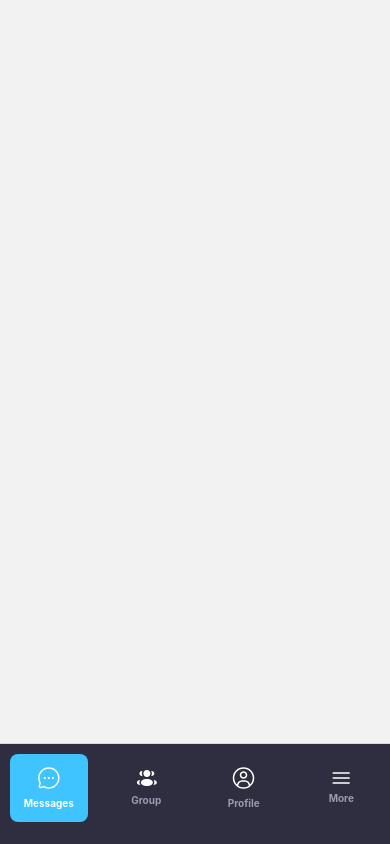
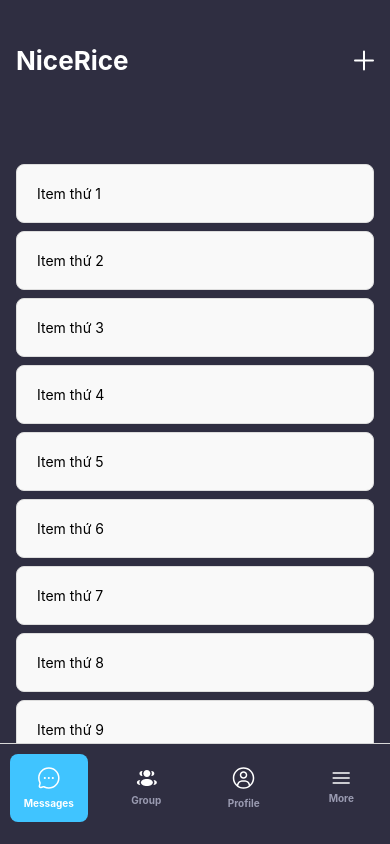
Before and after one commit to giahyng1502/NiceRice, a React Native app: screen /Messages in a window 390 px wide. Built offline with nearby package versions, Linux system fonts and the light colour scheme.

Commit message:
feat(header): implement animated header and add button with rotation - Add header animation that changes height and opacity on scroll - Integrate CreateGroupModal appearing near button on press

```diff
--- /dev/null
+++ b/src/assets/svgs/ic_add.jsx
@@ -0,0 +1,21 @@
+import Svg, { Path } from "react-native-svg";
+
+const IconAdd = (props) => (
+    <Svg
+        width={20}
+        height={21}
+        viewBox="0 0 20 21"
+        fill="none"
+        xmlns="http://www.w3.org/2000/svg"
+        {...props}
+    >
+        <Path
+            d="M10 1.5V10.5M10 10.5V19.5M10 10.5H19M10 10.5L1 10.5"
+            stroke="white"
+            strokeWidth={2}
+            strokeLinecap="round"
+            strokeLinejoin="round"
+        />
+    </Svg>
+);
+export default IconAdd;
--- /dev/null
+++ b/src/assets/svgs/icon_person.jsx
@@ -0,0 +1,25 @@
+import Svg, { Path } from "react-native-svg";
+const IconPerson = (props) => (
+    <Svg
+        width={18}
+        height={22}
+        viewBox="0 0 18 22"
+        fill="none"
+        xmlns="http://www.w3.org/2000/svg"
+        {...props}
+    >
+        <Path
+            fillRule="evenodd"
+            clipRule="evenodd"
+            d="M9.00013 0.25C6.37678 0.25 4.25013 2.37665 4.25013 5C4.25013 7.62335 6.37678 9.75 9.00013 9.75C11.6235 9.75 13.7501 7.62335 13.7501 5C13.7501 2.37665 11.6235 0.25 9.00013 0.25ZM5.75013 5C5.75013 3.20507 7.20521 1.75 9.00013 1.75C10.7951 1.75 12.2501 3.20507 12.2501 5C12.2501 6.79493 10.7951 8.25 9.00013 8.25C7.20521 8.25 5.75013 6.79493 5.75013 5Z"
+            fill="#9A9BB1"
+        />
+        <Path
+            fillRule="evenodd"
+            clipRule="evenodd"
+            d="M9.00013 11.25C6.68658 11.25 4.55506 11.7759 2.97558 12.6643C1.41962 13.5396 0.250134 14.8661 0.250134 16.5L0.250068 16.602C0.248938 17.7638 0.24752 19.222 1.52655 20.2635C2.15602 20.7761 3.03661 21.1406 4.22634 21.3815C5.4194 21.6229 6.97436 21.75 9.00013 21.75C11.0259 21.75 12.5809 21.6229 13.7739 21.3815C14.9637 21.1406 15.8443 20.7761 16.4737 20.2635C17.7527 19.222 17.7513 17.7638 17.7502 16.602L17.7501 16.5C17.7501 14.8661 16.5807 13.5396 15.0247 12.6643C13.4452 11.7759 11.3137 11.25 9.00013 11.25ZM1.75013 16.5C1.75013 15.6487 2.37151 14.7251 3.71098 13.9717C5.02693 13.2315 6.89541 12.75 9.00013 12.75C11.1049 12.75 12.9733 13.2315 14.2893 13.9717C15.6288 14.7251 16.2501 15.6487 16.2501 16.5C16.2501 17.8078 16.2098 18.544 15.5265 19.1004C15.156 19.4022 14.5366 19.6967 13.4763 19.9113C12.4194 20.1252 10.9744 20.25 9.00013 20.25C7.02591 20.25 5.58087 20.1252 4.52393 19.9113C3.46366 19.6967 2.84425 19.4022 2.47372 19.1004C1.79045 18.544 1.75013 17.8078 1.75013 16.5Z"
+            fill="#9A9BB1"
+        />
+    </Svg>
+);
+export default IconPerson;
--- a/src/components/input/DialogPickerInput.tsx
+++ b/src/components/input/DialogPickerInput.tsx
@@ -5,14 +5,13 @@ import Margin from '../margin/magin';
 import { useTheme } from '../../hooks/useTheme';
 import IconCalendar from '../../assets/svgs/ic_calendar';
 import Modal from 'react-native-modal';
-import {width} from "../../styles/globalStyles";
 
 type Props = {
     date: Date;
     setDate: (date: Date) => void;
 };
 
-export const DatePickerExample: React.FC<Props> = ({ date, setDate }) => {
+const DatePickerExample: React.FC<Props> = ({ date, setDate }) => {
     const [open, setOpen] = useState(false);
     const theme = useTheme();
 
@@ -59,7 +58,7 @@ export const DatePickerExample: React.FC<Props> = ({ date, setDate }) => {
         </View>
     );
 };
-
+export default DatePickerExample;
 const styles = StyleSheet.create({
     container: {
         width : '100%'
--- a/src/components/input/selectInput.tsx
+++ b/src/components/input/selectInput.tsx
@@ -28,6 +28,7 @@ const SelectInputModal: React.FC<Props> = ({ item, setItem }) => {
 
     const handleSelect = (value: string) => {
         setItem(value);
+        console.log(value)
         setModalVisible(false);
     };
 
--- /dev/null
+++ b/src/modals/modal_create_group.tsx
@@ -0,0 +1,74 @@
+import React from 'react';
+import {View, Text, TouchableOpacity} from 'react-native';
+import Modal from 'react-native-modal';
+import {globalStyles, width} from '../styles/globalStyles';
+import {useTheme} from '../hooks/useTheme';
+import IconPerson from "../assets/svgs/icon_person";
+import IconGroup from "../assets/svgs/ic_groups";
+
+type Props = {
+  visible: boolean;
+  onClose: () => void;
+  position: {x: number; y: number};
+};
+
+const CreateGroupModal: React.FC<Props> = ({visible, onClose, position}) => {
+  const theme = useTheme();
+  return (
+    <Modal
+      isVisible={visible}
+      onBackdropPress={onClose}
+      backdropOpacity={0}
+      animationIn="fadeInRight"
+      animationOut="fadeOutRight"
+      style={{margin: 0, position: 'absolute'}}>
+      <View
+        style={{
+          position: 'absolute',
+          top: position.y + 5,
+          left: position.x - 140, // tuỳ chỉnh vị trí
+          width: 160,
+          padding: 15,
+          backgroundColor: theme.backgroundModal,
+          borderRadius: 10,
+          shadowColor: '#000',
+          shadowOpacity: 0.2,
+          shadowRadius: 5,
+            justifyContent : 'flex-start',
+            alignItems : 'flex-start',
+            gap : 10
+        }}>
+        <TouchableOpacity style={{
+            flexDirection : 'row',
+            alignItems : 'center',
+            gap : 10
+        }}>
+            <IconPerson/>
+          <Text
+            style={[
+              globalStyles.mediumText,
+              {color: theme.text2},
+            ]}>
+            Add Friend
+          </Text>
+        </TouchableOpacity>
+          <TouchableOpacity style={{
+              flexDirection : 'row',
+              alignItems : 'center',
+              gap : 10
+          }}>
+              <IconGroup/>
+          <Text
+            style={[
+              globalStyles.mediumText,
+              {color: theme.text2},
+            ]}>
+            Create Group
+          </Text>
+        </TouchableOpacity>
+      </View>
+    </Modal>
+  );
+};
+
+export default CreateGroupModal;
--- a/src/modals/modal_edit_profile.tsx
+++ b/src/modals/modal_edit_profile.tsx
@@ -8,7 +8,7 @@ import ButtonCustom from '../components/buttons/Button';
 import {globalStyles} from '../styles/globalStyles';
 import Margin from '../components/margin/magin';
 import SelectInput from '../components/input/selectInput';
-import {DatePickerExample} from "../components/input/DialogPickerInput";
+import DatePickerExample from "../components/input/DialogPickerInput";
 
 interface Props {
   isVisible: boolean;
--- a/src/navigation/BottomNavigation.tsx
+++ b/src/navigation/BottomNavigation.tsx
@@ -1,6 +1,6 @@
 import React from 'react';
 import {View, StyleSheet, Text} from 'react-native';
-import { createBottomTabNavigator } from '@react-navigation/bottom-tabs';
+import {BottomTabNavigatorProps, createBottomTabNavigator} from '@react-navigation/bottom-tabs';
 import MessageScreen from '../screens/messages/MessageScreen';
 import GroupScreen from '../screens/groups/GroupScreen';
 import ProfileScreen from '../screens/profile/ProfileScreen';
@@ -13,6 +13,7 @@ import IconProfile from '../assets/svgs/ic_profile';
 import IconMore from '../assets/svgs/icon_more';
 import {height, width} from "../styles/globalStyles";
 import {useTheme} from "../hooks/useTheme";
+import CustomHeader from "./CustomHeader";
 
 const Tab = createBottomTabNavigator();
 
--- /dev/null
+++ b/src/navigation/CustomHeader.tsx
@@ -0,0 +1,83 @@
+import {Text, StyleSheet, TouchableOpacity, View} from 'react-native';
+import Animated, {
+  interpolate,
+  useAnimatedStyle,
+  SharedValue,
+} from 'react-native-reanimated';
+import IconAdd from '../assets/svgs/ic_add';
+import CreateGroupModal from '../modals/modal_create_group';
+import React, {useRef, useState} from "react";
+
+type Props = {
+  scrollY: SharedValue<number>;
+  theme: any;
+};
+
+const CustomHeader: React.FC<Props> = ({scrollY, theme}) => {
+  const iconRef = useRef<View>(null);
+  const [position, setPosition] = useState({x: 0, y: 0});
+  const [visible, setVisible] = useState(false);
+  const animatedHeaderStyle = useAnimatedStyle(() => {
+    const scrollYValue = scrollY.value as number;
+    return {
+      height: interpolate(scrollYValue, [0, 100], [80, 0], 'clamp'),
+      opacity: interpolate(scrollYValue, [0, 100], [1, 0], 'clamp'),
+    };
+  });
+
+  const animatedIconStyle = useAnimatedStyle(() => {
+    const scrollYValue = scrollY.value as number;
+    const rotation = interpolate(scrollYValue, [0, 100], [0, 180], 'clamp');
+    return {
+      transform: [{rotate: `${rotation}deg`}],
+    };
+  });
+
+  const handleAddPress = () => {
+    if (iconRef.current) {
+      iconRef.current.measure((fx, fy, width, height, px, py) => {
+        setPosition({x: px, y: py});
+      });
+    }
+    setVisible(true);
+  };
+
+  return (
+    <Animated.View
+      style={[
+        styles.header,
+        animatedHeaderStyle,
+        {backgroundColor: theme.background},
+      ]}>
+      <Text style={styles.title}>NiceRice</Text>
+      <Animated.View ref={iconRef} style={[animatedIconStyle]}>
+        <TouchableOpacity onPress={handleAddPress} activeOpacity={0.7}>
+          <IconAdd />
+        </TouchableOpacity>
+      </Animated.View>
+
+      <CreateGroupModal
+        visible={visible}
+        onClose={() => setVisible(false)}
+        position={position}
+      />
+    </Animated.View>
+  );
+};
+
+export default CustomHeader;
+
+const styles = StyleSheet.create({
+  header: {
+    justifyContent: 'space-between',
+    alignItems: 'center',
+    flexDirection: 'row',
+    paddingTop: 40,
+    paddingHorizontal: 16,
+  },
+  title: {
+    color: 'white',
+    fontSize: 26,
+    fontWeight: 'bold',
+  },
+});
--- a/src/screens/messages/MessageScreen.tsx
+++ b/src/screens/messages/MessageScreen.tsx
@@ -1,22 +1,69 @@
-import React from 'react';
-import { View, Text, StyleSheet } from 'react-native';
+import React, { useState } from 'react';
+import { View, Text, StyleSheet, FlatList } from 'react-native';
+import Animated, {
+    useSharedValue,
+    useAnimatedScrollHandler,
+} from 'react-native-reanimated';
+import CustomHeader from '../../navigation/CustomHeader';
+import { useTheme } from '../../hooks/useTheme';
+import CreateGroupModal from '../../modals/modal_create_group';
 
-const MessageScreen = () => (
-  <View style={styles.container}>
-    <Text style={styles.text}></Text>
-  </View>
-);
+const DATA = Array.from({ length: 100 }, (_, i) => ({
+    id: i.toString(),
+    title: `Item thứ ${i + 1}`,
+}));
+
+const MessageScreen = () => {
+    const scrollY = useSharedValue(0);
+    const [visible, setVisible] = useState(false);
+
+    const scrollHandler = useAnimatedScrollHandler(event => {
+        scrollY.value = event.contentOffset.y;
+    });
+
+    const theme = useTheme();
+
+    // khi bấm add => toggle modal
+    const onAdd = () => {
+        setVisible(!visible);
+    };
+
+    const renderItem = ({ item }: { item: { id: string; title: string } }) => (
+        <View style={styles.item}>
+            <Text>{item.title}</Text>
+        </View>
+    );
+
+    return (
+        <View style={{ flex: 1, backgroundColor: theme.background }}>
+            <CustomHeader
+                scrollY={scrollY}
+                theme={theme}
+                visible={visible}
+            />
+            <Animated.FlatList
+                data={DATA}
+                keyExtractor={item => item.id}
+                renderItem={renderItem}
+                onScroll={scrollHandler}
+                scrollEventThrottle={16}
+                contentContainerStyle={{ paddingTop: 80 }}
+            />
+
+        </View>
+    );
+};
+
+export default MessageScreen;
 
 const styles = StyleSheet.create({
-  container: {
-    flex: 1,
-    justifyContent: 'center',
-    alignItems: 'center',
-  },
-  text: {
-    fontSize: 20,
-    color: 'black',
-  },
+    item: {
+        backgroundColor: '#f9f9f9',
+        padding: 20,
+        marginVertical: 4,
+        marginHorizontal: 16,
+        borderRadius: 8,
+        borderWidth: 1,
+        borderColor: '#ddd',
+    },
 });
-
-export default MessageScreen;
--- a/src/styles/globalStyles.ts
+++ b/src/styles/globalStyles.ts
@@ -7,13 +7,13 @@ export const globalStyles = StyleSheet.create({
         flex: 1,
     },
     contentSize: {
-        fontSize: width*0.045,
+        fontSize: 16,
     },
     mediumText: {
-        fontSize: width*0.05,
+        fontSize: 18,
     },
     title : {
-        fontSize: width*0.06,
+        fontSize: 20,
         fontWeight : '800'
     },
     buttonHeight : {
```
Also changed, not shown: src/modals/bottom_sheet_modal.tsx (+9 -9 lines), src/navigation/CustomBottom.tsx (deleted).
